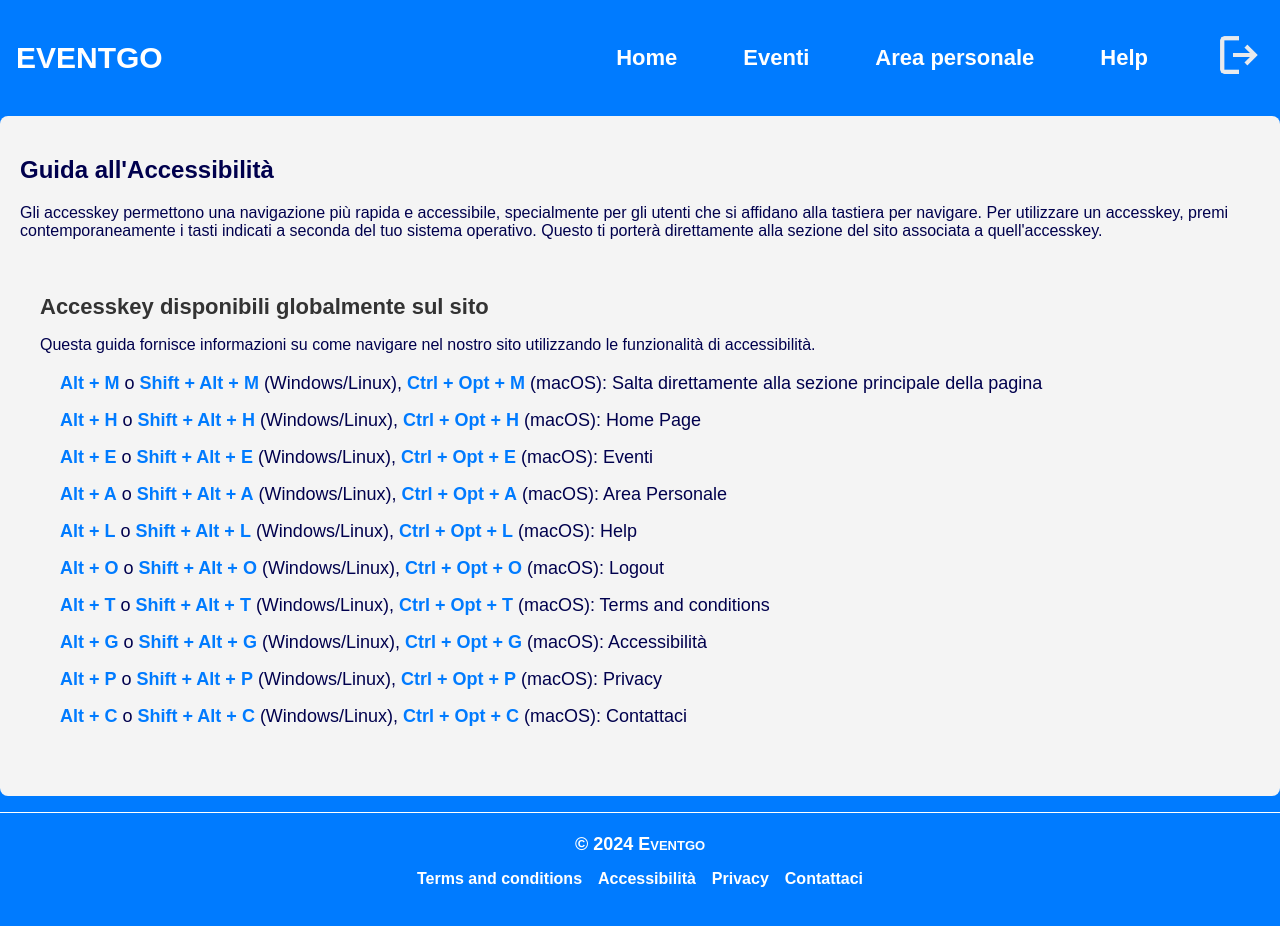
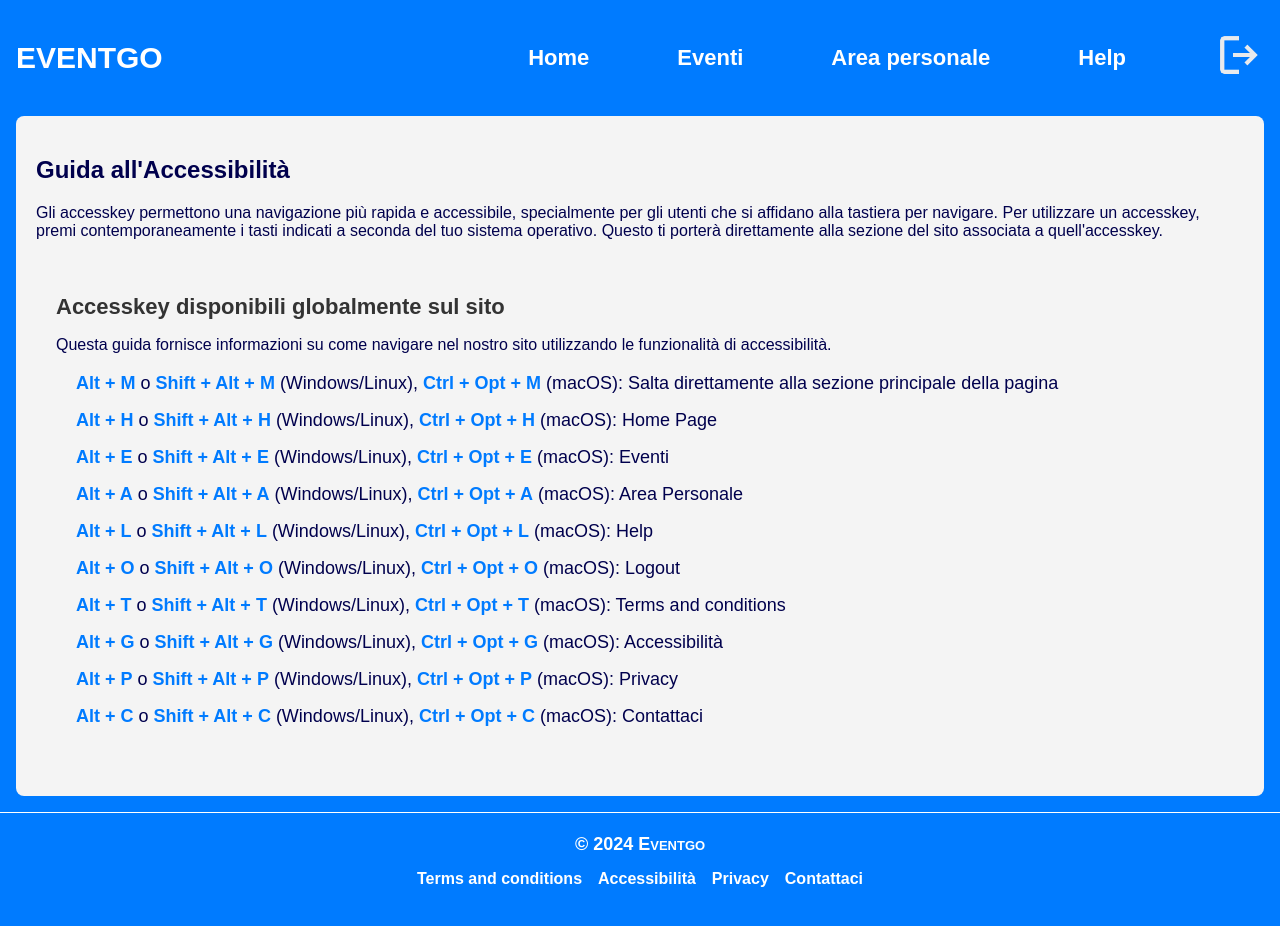
Before and after one commit to saracavicchi/Frontend_SBM, a Vue app: page /accessibilita in a window 1280 px wide. Shown: the top 926 px of the page. Built offline with nearby package versions, Linux system fonts and the light colour scheme.

Commit message:
modifica accessibilità

```diff
--- a/src/assets/css/Homepage.css
+++ b/src/assets/css/Homepage.css
@@ -25,6 +25,7 @@
 /* Stili per la sezione dell'immagine profilo */
 .profile-header {
     display: flex;
+    flex-wrap: wrap;
     align-items: center;
     margin-top: 0px;
     padding-top: 0px;
--- a/src/assets/css/main.css
+++ b/src/assets/css/main.css
@@ -37,13 +37,18 @@ header {
   background-color: #007BFF;
   color: white;
   padding: 1rem;
+  flex-wrap: wrap;
   height: 25vh;
+  display: flex;
+  flex-direction: row;
+  justify-content: space-between;
 }
 
 /* Stili per la navigazione nell'header */
 header nav {
   display: flex;
-  justify-content: space-between;
+  flex-wrap: wrap;
+  justify-content: flex-end;
   align-items: center;
 }
 
@@ -66,7 +71,7 @@ header .logo{
 header nav ul {
   list-style: none;
   display: flex;
-  gap: 3em;
+  gap: 4em;
   font-size: 22px;
   font-weight: bold;
   margin: 0;
--- a/src/components/views/Accessibilita.vue
+++ b/src/components/views/Accessibilita.vue
@@ -15,7 +15,7 @@ onMounted(() => {
 </script>
 
 <template>
-  <div class="accnessibility-container">
+  <div class="accessibility-container">
     <section class="general-accessibility">
       <h1>Guida all'Accessibilità</h1>
       <p>Gli accesskey permettono una navigazione più rapida e accessibile, specialmente per gli utenti che si affidano alla tastiera per navigare. Per utilizzare un accesskey, premi contemporaneamente i tasti indicati a seconda del tuo sistema operativo. Questo ti porterà direttamente alla sezione del sito associata a quell'accesskey.</p>
--- a/src/components/views/Header.vue
+++ b/src/components/views/Header.vue
@@ -13,8 +13,8 @@ const isHomepage = computed(() => route.path === '/');
     <!-- Link per saltare alla sezione laterale, visibile solo in homepage -->
     <a v-if="isHomepage" href="#right-section" accesskey="r" class="skip-link">Vai alla sezione laterale</a>
 
+    <h2 class="logo">EVENTGO</h2>
     <nav aria-label="Navigazione principale">
-      <h2 class="logo">EVENTGO</h2>
       <ul>
         <li><a href="#home" aria-label="Vai alla home" accesskey="h">Home</a></li>
         <li><a href="#eventi" aria-label="Scopri gli eventi" accesskey="e">Eventi</a></li>
```
